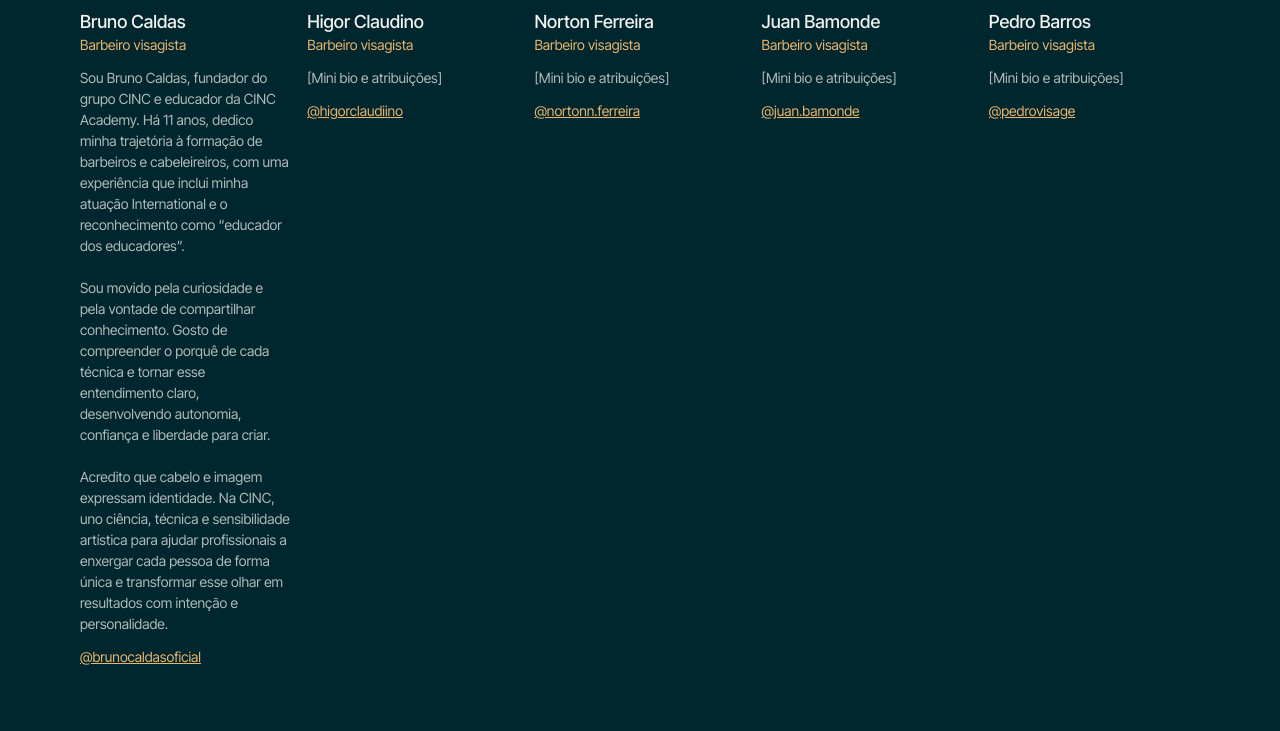
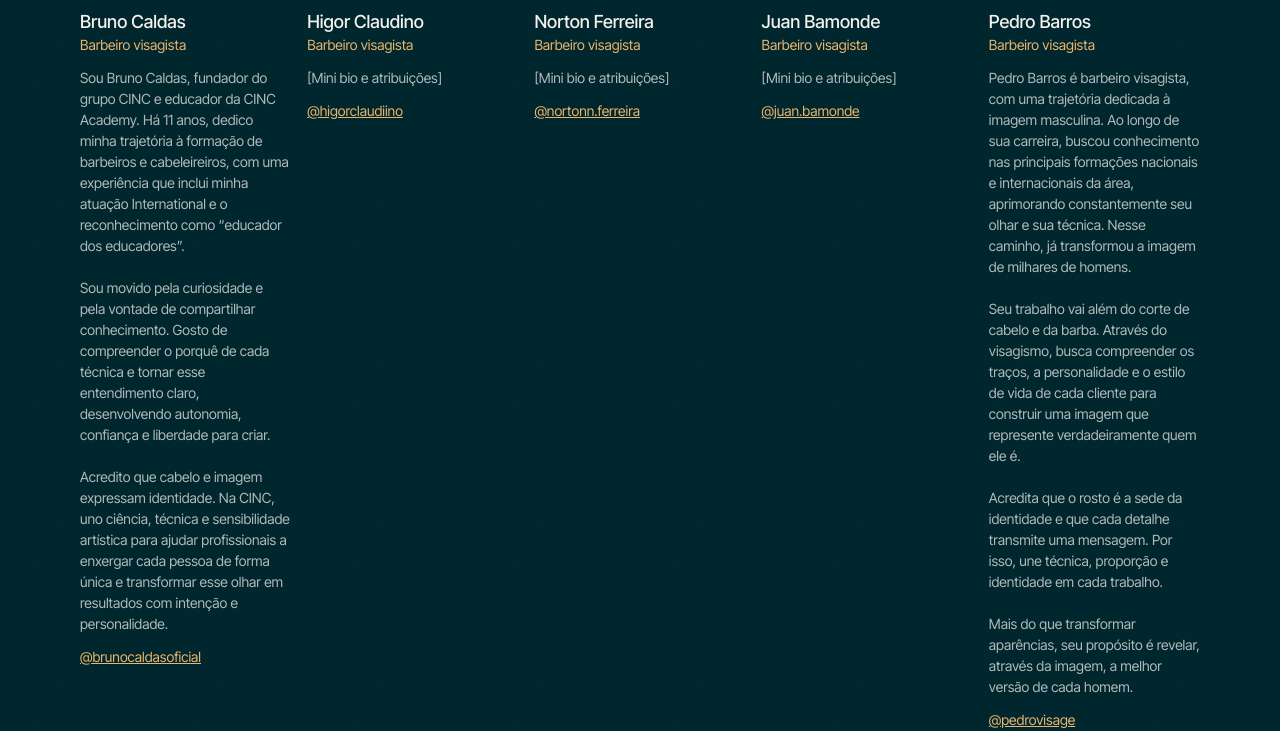
Before and after one commit to santosdiaseassociados/landing-page-cinc, a plain HTML site: page index.html in a window 1280 px wide. Shown: the part 6709-7440 px from the top of the page. Drawn offline with Linux system fonts and the light colour scheme.

Commit message:
Enhance Pedro Barros biography in index.html
Updated the biography of Pedro Barros to provide more detailed information about his professional background and approach to barbering.

```diff
--- a/index.html
+++ b/index.html
@@ -318,7 +318,12 @@ a{color:#E9B46C}a:hover{color:#F6D29F}
       <article style="display: flex; flex-direction: column; gap: 14px">
         <img src="assets/equipe-pedro.jpg" alt="Foto de Pedro Barros, barbeiro da CINC" loading="lazy" style="display: block; width: 100%; aspect-ratio: 3 / 4; object-fit: cover; object-position: 50% 25%; border-radius: 4px; background: #00343D">
         <div><p style="margin: 0; font-size: 18px; font-weight: 500">Pedro Barros</p><p style="margin: 4px 0 0; font-size: 14px; color: #E9B46C">Barbeiro visagista</p></div>
-        <p style="margin: 0; font-size: 14px; line-height: 1.5; color: rgba(244,242,238,.72)">[Mini bio e atribuições]</p>
+        <p style="margin: 0; font-size: 14px; line-height: 1.5; color: rgba(244,242,238,.72)">
+          Pedro Barros é barbeiro visagista, com uma trajetória dedicada à imagem masculina. Ao longo de sua carreira, buscou conhecimento nas principais formações nacionais e internacionais da área, aprimorando constantemente seu olhar e sua técnica. Nesse caminho, já transformou a imagem de milhares de homens.<br>
+          <br>Seu trabalho vai além do corte de cabelo e da barba. Através do visagismo, busca compreender os traços, a personalidade e o estilo de vida de cada cliente para construir uma imagem que represente verdadeiramente quem ele é.<br>
+          <br>Acredita que o rosto é a sede da identidade e que cada detalhe transmite uma mensagem. Por isso, une técnica, proporção e identidade em cada trabalho.<br>
+          <br>Mais do que transformar aparências, seu propósito é revelar, através da imagem, a melhor versão de cada homem.
+        </p>
         <a href="https://www.instagram.com/pedrovisage" target="_blank" rel="noopener" style="font-size: 14px">@pedrovisage</a>
       </article>
     </div>
```
